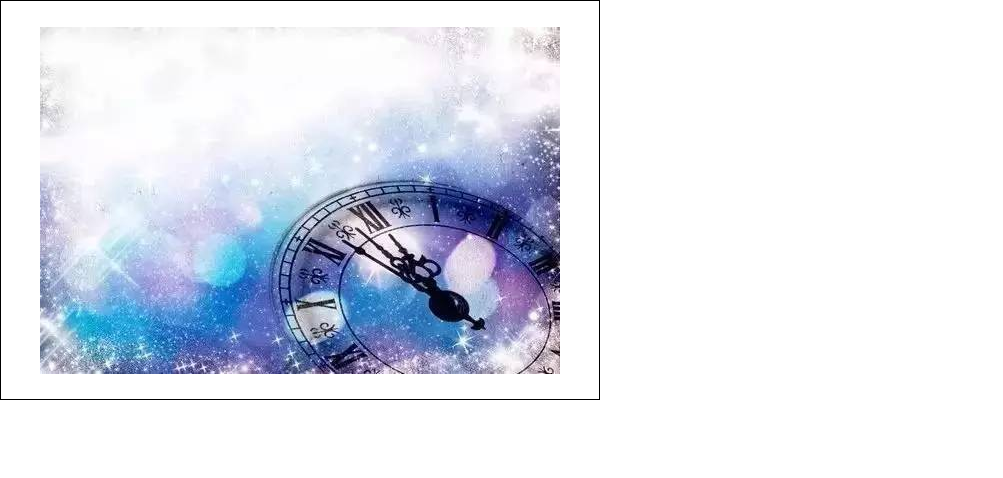
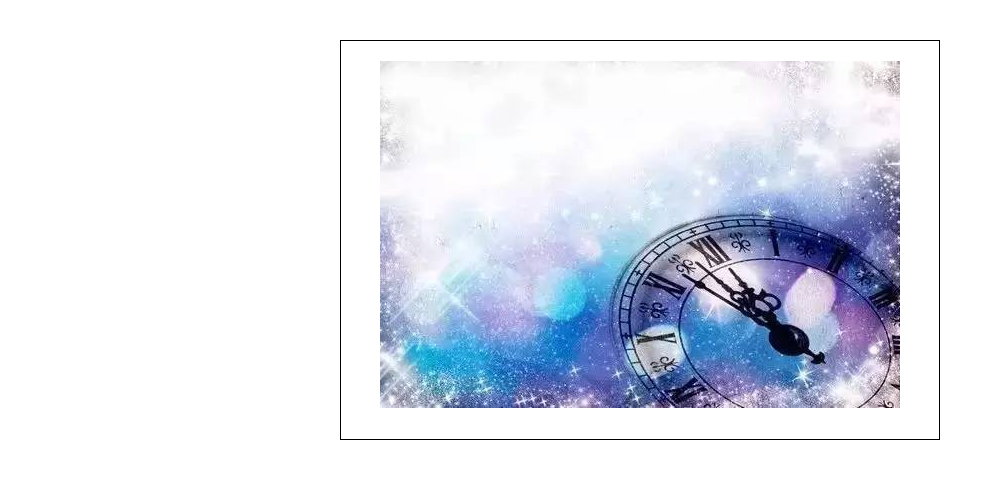
Before and after one commit to Bellee/baidu-ife, a plain HTML site: page css3_task/task_css3.html in a window 1280 px wide. Shown: the whole page, without its empty margins (0-1003 px from the left). Drawn offline with Linux system fonts and the light colour scheme.

Commit message:
Update task_css3.html

```diff
--- a/css3_task/task_css3.html
+++ b/css3_task/task_css3.html
@@ -10,7 +10,6 @@
 	    }
 
 		.container{
-			display: table-cell;
 			vertical-align: middle;
 			text-align: center;
 			width: 600px;
@@ -23,7 +22,7 @@
 
 
 		.box{
-		    margin: 0;
+		    margin: 20px;
 			/*background: palegreen;*/
 			position: relative;
 		}
@@ -34,6 +33,8 @@
 
 		.box:hover img{
 			-webkit-filter: blur(2px);
+			/*-webkit-filter: blur(2px);*/
+			-webkit-filter: hue-rotate(260deg);
 		}
 
 		.bac{
```
